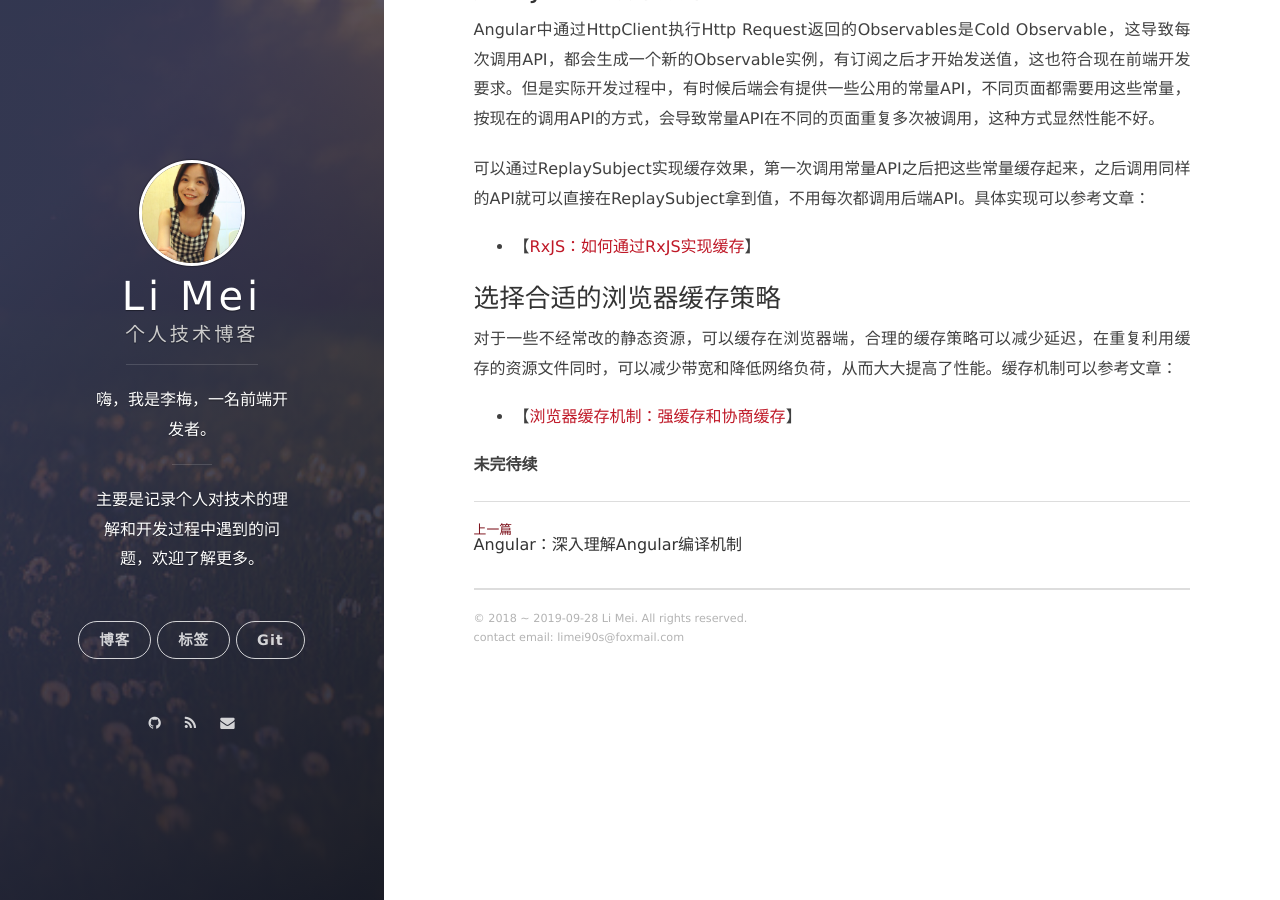
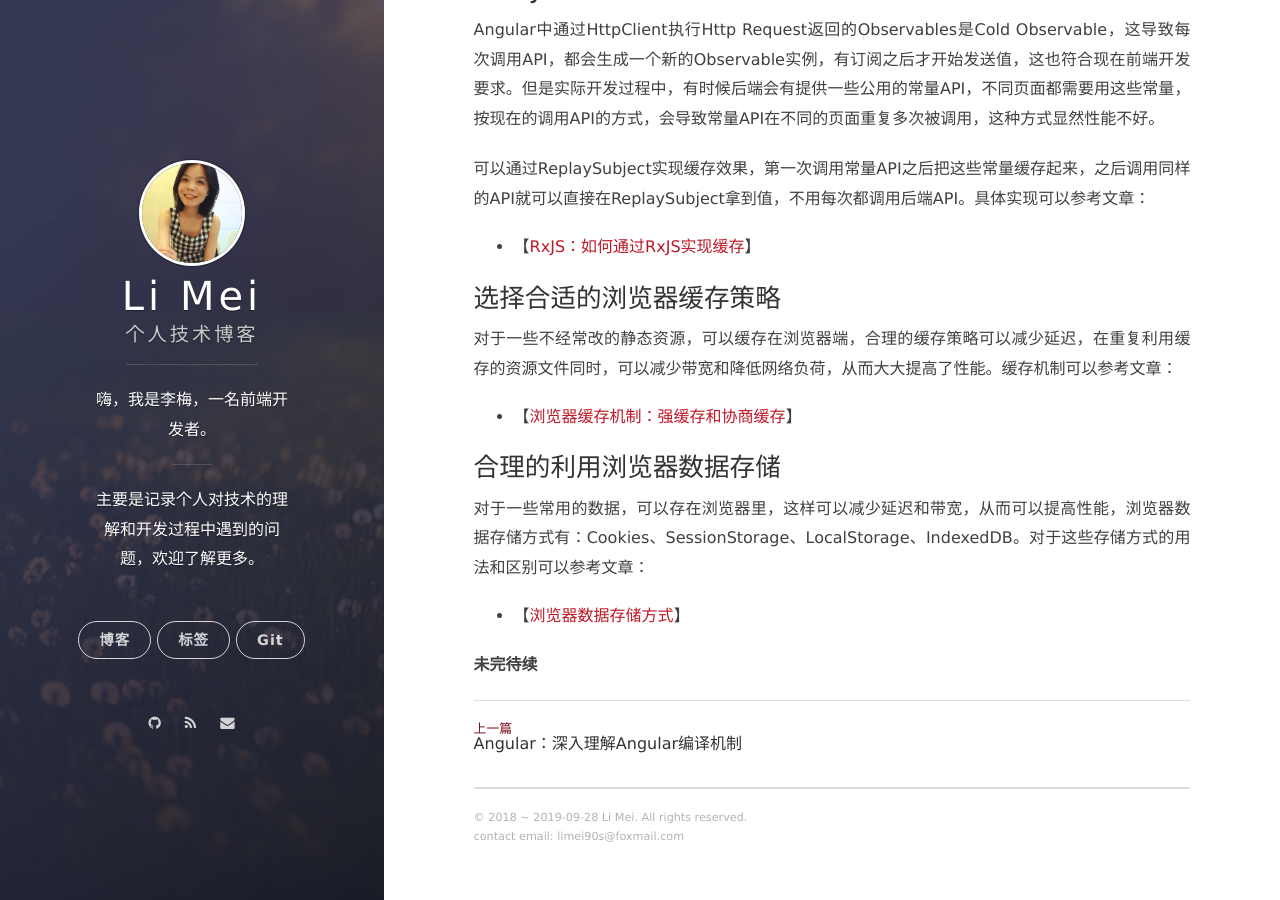
Before and after one commit to LiMeii/LiMeii.github.io, a Jekyll site: the page built from _posts/2019-08-30-angular-performance-checklists.md, in a window 1280 px wide and 900 px high, scrolled down 2320 px. Built offline with Jekyll 4.4.1, drawn with Linux system fonts in a browser that asks for light colours; nearby versions of some CDN libraries.

Commit message:
update angular performance checklist post

```diff
--- a/_posts/2019-08-30-angular-performance-checklists.md
+++ b/_posts/2019-08-30-angular-performance-checklists.md
@@ -69,5 +69,9 @@ Angular中通过HttpClient执行Http Request返回的Observables是Cold Observab
 对于一些不经常改的静态资源，可以缓存在浏览器端，合理的缓存策略可以减少延迟，在重复利用缓存的资源文件同时，可以减少带宽和降低网络负荷，从而大大提高了性能。缓存机制可以参考文章：
 - 【[浏览器缓存机制：强缓存和协商缓存](https://limeii.github.io/2018/11/web-cache/)】
 
+### 合理的利用浏览器数据存储
+对于一些常用的数据，可以存在浏览器里，这样可以减少延迟和带宽，从而可以提高性能，浏览器数据存储方式有：Cookies、SessionStorage、LocalStorage、IndexedDB。对于这些存储方式的用法和区别可以参考文章：
+- 【[浏览器数据存储方式](https://limeii.github.io/2018/11/web-storage/)】
+
 
 **未完待续**
```
